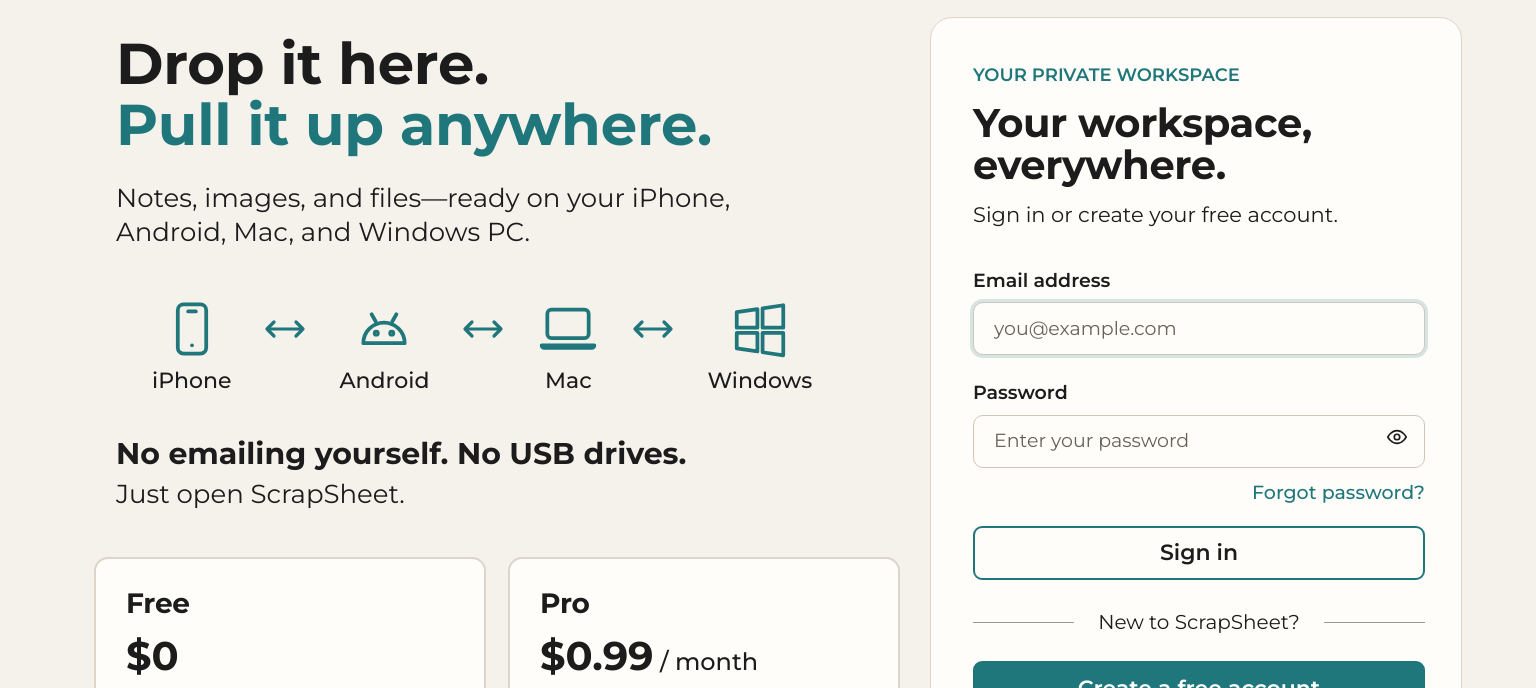
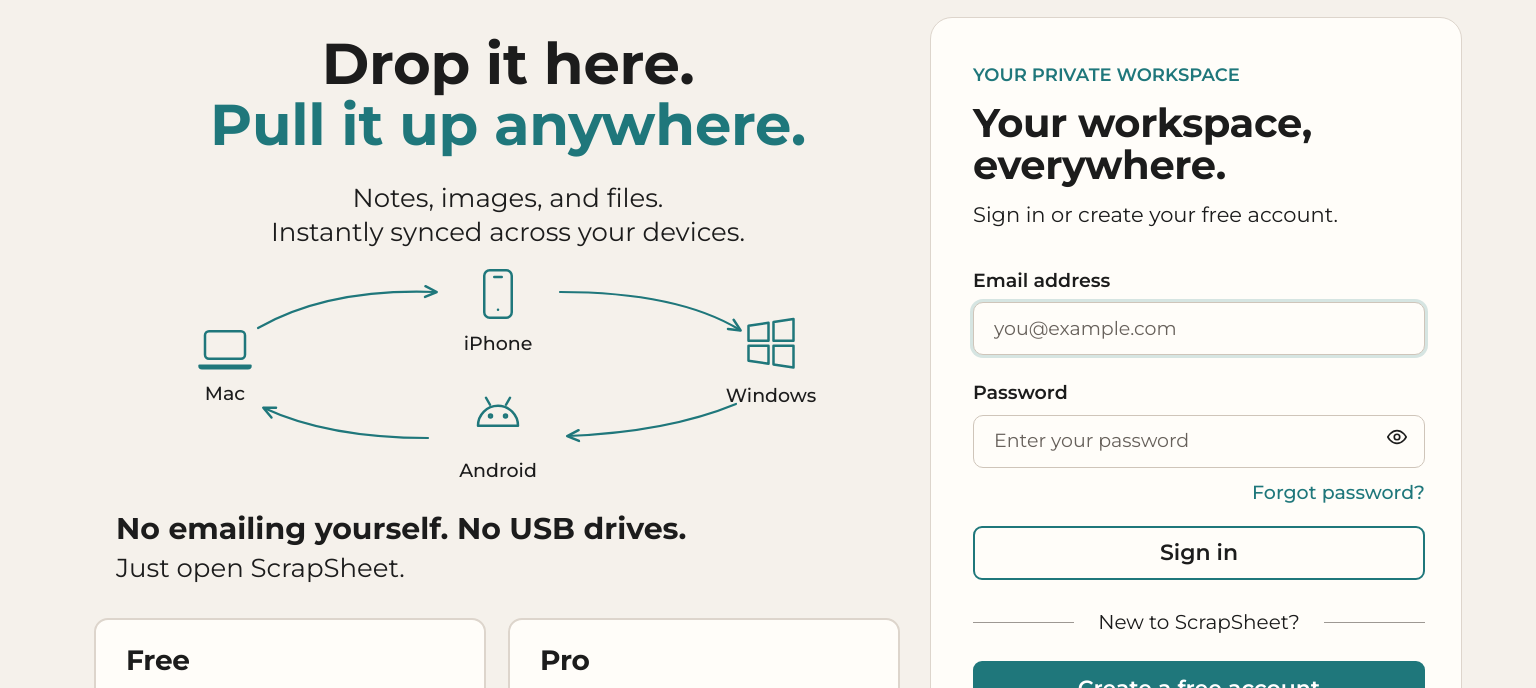
Before and after one commit to luislerebours/scratchpad, a website: page public/index.html in a window 1536 px wide. Shown: the part 69-757 px from the top of the page. Drawn offline with Linux system fonts and the light colour scheme; no server answers.

Commit message:
Sign-in page: centered headline and a device sync cycle
- Headline and intro centered; intro reads "Notes, images, and files.
  Instantly synced across your devices." (phones keep the version that
  names the devices).
- The row of devices is now a cycle: Mac → iPhone → Windows → Android →
  Mac with curved arrows, one scalable SVG in the theme's colors.
- Pro list order: sheets, file size, storage, ZIP and bulk actions.

Co-Authored-By: Claude Opus 5.5 <noreply@anthropic.com>
Claude-Session: https://claude.ai/code/session_01VK5HTc9MerD38QGP7KmrJe

```diff
--- a/public/index.html
+++ b/public/index.html
@@ -222,16 +222,25 @@
       <div class="auth-main">
         <div class="auth-pitch">
           <h1 class="auth-hero">Drop it here. <span>Pull it up anywhere.</span></h1>
-          <p class="auth-lede">Notes, images, and files—ready on your iPhone, Android, Mac, and Windows PC.</p>
-          <ul class="auth-devices only-wide" aria-label="Works on iPhone, Android, Mac and Windows">
-            <li><svg viewBox="0 0 24 24" aria-hidden="true"><rect x="6.5" y="2.5" width="11" height="19" rx="2.2"/><path d="M10.5 5.2h3M12 18.3h.01"/></svg>iPhone</li>
-            <li class="auth-arrow" aria-hidden="true"><svg viewBox="0 0 24 24"><path d="M3 12h18M6.5 8.5 3 12l3.5 3.5M17.5 8.5 21 12l-3.5 3.5"/></svg></li>
-            <li><svg viewBox="0 0 24 24" aria-hidden="true"><path d="M4 17.5a8 8 0 0 1 16 0Z"/><path d="M7.2 6.3l1.6 2.8M16.8 6.3l-1.6 2.8"/><circle cx="9" cy="13.6" r=".6"/><circle cx="15" cy="13.6" r=".6"/></svg>Android</li>
-            <li class="auth-arrow" aria-hidden="true"><svg viewBox="0 0 24 24"><path d="M3 12h18M6.5 8.5 3 12l3.5 3.5M17.5 8.5 21 12l-3.5 3.5"/></svg></li>
-            <li><svg viewBox="0 0 24 24" aria-hidden="true"><rect x="4" y="4.5" width="16" height="11" rx="1.6"/><path d="M1.8 18.3h20.4a1 1 0 0 1-1 1H2.8a1 1 0 0 1-1-1ZM10.5 18.3h3"/></svg>Mac</li>
-            <li class="auth-arrow" aria-hidden="true"><svg viewBox="0 0 24 24"><path d="M3 12h18M6.5 8.5 3 12l3.5 3.5M17.5 8.5 21 12l-3.5 3.5"/></svg></li>
-            <li><svg viewBox="0 0 24 24" aria-hidden="true"><path d="M3 5.5 11 4.3v7.2H3ZM13 4l8-1.2v8.7h-8ZM3 13.5h8v7.2l-8-1.2ZM13 13.5h8v8.7l-8-1.2Z"/></svg>Windows</li>
-          </ul>
+          <p class="auth-lede only-wide">Notes, images, and files.<br />Instantly synced across your devices.</p>
+          <p class="auth-lede only-narrow">Notes, images, and files—ready on your iPhone, Android, Mac, and Windows PC.</p>
+          <svg class="auth-cycle only-wide" viewBox="0 0 640 215" role="img" aria-label="Synced across iPhone, Windows, Android and Mac">
+            <defs><marker id="cycleHead" viewBox="0 0 10 10" refX="8" refY="5" markerWidth="7" markerHeight="7" orient="auto-start-reverse"><path d="M1 1.5 8.5 5 1 8.5"/></marker></defs>
+            <g class="cycle-arcs">
+              <path d="M70 62 Q140 22 248 26"/>
+              <path d="M372 26 Q490 26 552 64"/>
+              <path d="M548 138 Q480 166 380 170"/>
+              <path d="M240 172 Q140 172 76 142"/>
+            </g>
+            <g class="cycle-icon" transform="translate(280 -2) scale(2.5)"><rect x="6.5" y="2.5" width="11" height="19" rx="2.2"/><path d="M10.5 5.2h3M12 18.3h.01"/></g>
+            <text x="310" y="84">iPhone</text>
+            <g class="cycle-icon" transform="translate(553 46) scale(2.5)"><path d="M3 5.5 11 4.3v7.2H3ZM13 4l8-1.2v8.7h-8ZM3 13.5h8v7.2l-8-1.2ZM13 13.5h8v8.7l-8-1.2Z"/></g>
+            <text x="583" y="136">Windows</text>
+            <g class="cycle-icon" transform="translate(280 116) scale(2.5)"><path d="M4 17.5a8 8 0 0 1 16 0Z"/><path d="M7.2 6.3l1.6 2.8M16.8 6.3l-1.6 2.8"/><circle cx="9" cy="13.6" r=".6"/><circle cx="15" cy="13.6" r=".6"/></g>
+            <text x="310" y="211">Android</text>
+            <g class="cycle-icon" transform="translate(7 54) scale(2.5)"><rect x="4" y="4.5" width="16" height="11" rx="1.6"/><path d="M1.8 18.3h20.4a1 1 0 0 1-1 1H2.8a1 1 0 0 1-1-1ZM10.5 18.3h3"/></g>
+            <text x="37" y="134">Mac</text>
+          </svg>
           <p class="auth-punch only-wide"><strong>No emailing yourself. No USB drives.</strong> <span>Just open ScrapSheet.</span></p>
           <p class="auth-punch only-narrow"><strong>No emails. No USB drives.</strong></p>
         </div>
@@ -254,8 +263,8 @@
             <p class="plan-blurb only-wide">More room for your daily work</p>
             <ul class="plan-list">
               <li><svg viewBox="0 0 24 24" aria-hidden="true"><path d="m5 12.5 4.5 4.5L19 7.5"/></svg>10 sheets</li>
+              <li><svg viewBox="0 0 24 24" aria-hidden="true"><path d="m5 12.5 4.5 4.5L19 7.5"/></svg><span class="only-wide">Files up to 100 MB each</span><span class="only-narrow">100 MB per file</span></li>
               <li><svg viewBox="0 0 24 24" aria-hidden="true"><path d="m5 12.5 4.5 4.5L19 7.5"/></svg><span class="only-wide">5 GB of storage</span><span class="only-narrow">5 GB storage</span></li>
-              <li><svg viewBox="0 0 24 24" aria-hidden="true"><path d="m5 12.5 4.5 4.5L19 7.5"/></svg><span class="only-wide">Files up to 100 MB each</span><span class="only-narrow">100 MB per file</span></li>
               <li class="only-wide"><svg viewBox="0 0 24 24" aria-hidden="true"><path d="m5 12.5 4.5 4.5L19 7.5"/></svg>ZIP downloads and bulk actions</li>
             </ul>
           </section>
--- a/public/styles.css
+++ b/public/styles.css
@@ -599,11 +599,13 @@ body.signed-out { background: var(--auth-bg); }
 .auth-hero { margin: 0; font-size: 3.3rem; font-weight: 700; line-height: 1.07; letter-spacing: -.005em; }
 .auth-hero span { display: block; color: var(--auth-accent); }
 .auth-lede { margin: 22px 0 0; max-width: 600px; font-size: 1.5rem; font-weight: 400; line-height: 1.32; }
-.auth-devices { display: flex; align-items: flex-start; gap: 0; margin: 42px 0 0; padding: 0 0 0 30px; list-style: none; }
-.auth-devices li { display: flex; flex-direction: column; align-items: center; gap: 4px; font-size: 1.25rem; font-weight: 500; line-height: 1.2; }
-.auth-devices svg { width: 54px; height: 54px; fill: none; stroke: var(--auth-accent); stroke-width: 1.45; stroke-linecap: round; stroke-linejoin: round; }
-.auth-devices .auth-arrow { padding: 0 26px; }
-.auth-devices .auth-arrow svg { width: 44px; height: 54px; stroke-width: 1.6; }
+.auth-hero, .auth-lede { text-align: center; }
+.auth-lede { margin-left: auto !important; margin-right: auto; }
+.auth-cycle { display: block; width: 100%; max-width: 640px; height: auto; margin: 16px auto 0; overflow: visible; }
+.auth-cycle .cycle-arcs path { fill: none; stroke: var(--auth-accent); stroke-width: 2.2; stroke-linecap: round; marker-end: url(#cycleHead); }
+.auth-cycle marker path { fill: none; stroke: var(--auth-accent); stroke-width: 1.6; stroke-linecap: round; stroke-linejoin: round; }
+.auth-cycle .cycle-icon { fill: none; stroke: var(--auth-accent); stroke-width: 1; stroke-linecap: round; stroke-linejoin: round; }
+.auth-cycle text { fill: var(--auth-text); font-family: "Montserrat", var(--font); font-size: 19px; font-weight: 500; text-anchor: middle; }
 .auth-punch { margin: 34px 0 0; font-size: 1.5rem; line-height: 1.45; }
 .auth-punch strong { display: block; font-size: 1.6875rem; font-weight: 700; }
 
@@ -656,20 +658,15 @@ body.signed-out { background: var(--auth-bg); }
   .auth-pitch { padding-left: 22px; padding-top: 16px; }
   .auth-hero { font-size: 3.6rem; line-height: 1.06; }
   .auth-lede { margin-top: 26px; max-width: 680px; font-size: 1.625rem; }
-  .auth-devices { margin-top: 48px; padding-left: 36px; }
-  .auth-devices li { font-size: 1.375rem; gap: 8px; }
-  .auth-devices svg { width: 62px; height: 62px; }
-  .auth-devices .auth-arrow { padding: 0 30px; }
-  .auth-devices .auth-arrow svg { width: 48px; height: 62px; }
-  .auth-punch { margin-top: 38px; font-size: 1.625rem; }
+  .auth-punch { margin-top: 26px; font-size: 1.625rem; }
   .auth-punch strong { font-size: 1.875rem; }
-  .auth-plans { gap: 22px; margin-top: 44px; }
-  .plan-card { padding: 28px 16px 36px 30px; border-radius: 14px; }
+  .auth-plans { gap: 22px; margin-top: 30px; }
+  .plan-card { padding: 24px 16px 28px 30px; border-radius: 14px; }
   .plan-name { font-size: 1.75rem; }
   .plan-price { margin-top: 16px; font-size: 2.5rem; }
   .plan-per { font-size: 1.5rem; }
   .plan-blurb { margin-top: 14px; font-size: 1.3rem; }
-  .plan-list { gap: 13px; margin-top: 26px; font-size: 1.15rem; }
+  .plan-list { gap: 11px; margin-top: 22px; font-size: 1.15rem; }
   .plan-list li { gap: 16px; }
   .auth-card { padding: 44px 36px 46px 42px; border-radius: 22px; }
   .auth-kicker { font-size: 1.125rem; margin-bottom: 14px; }
@@ -693,8 +690,6 @@ body.signed-out { background: var(--auth-bg); }
   .auth-hero { font-size: clamp(2.5rem, 4.9vw, 3.65rem); }
   .auth-lede, .auth-punch { font-size: clamp(1.125rem, 1.9vw, 1.3125rem); }
   .auth-punch strong { font-size: clamp(1.25rem, 2.1vw, 1.6rem); }
-  .auth-devices { padding-left: 0; flex-wrap: wrap; }
-  .auth-devices .auth-arrow { padding: 0 clamp(4px, 1vw, 16px); }
   .plan-list, .plan-blurb, .plan-price { white-space: normal; }
   .plan-card { padding: 20px 12px 24px 20px; }
   .plan-price { font-size: clamp(1.6rem, 2.7vw, 2.2rem); }
@@ -704,6 +699,8 @@ body.signed-out { background: var(--auth-bg); }
 /* Phones: pitch, then sign-in, then plans side by side. */
 @media (max-width: 860px) {
   .only-wide { display: none !important; }
+  .auth-hero, .auth-lede { text-align: left; }
+  .auth-lede { margin-left: 0 !important; }
   .only-narrow { display: revert !important; }
   .plan-list .only-narrow, .plan-price .only-narrow { display: inline !important; }
   .auth-page { padding: max(14px, env(safe-area-inset-top)) max(21px, env(safe-area-inset-right)) max(26px, env(safe-area-inset-bottom)) max(21px, env(safe-area-inset-left)); }
```
